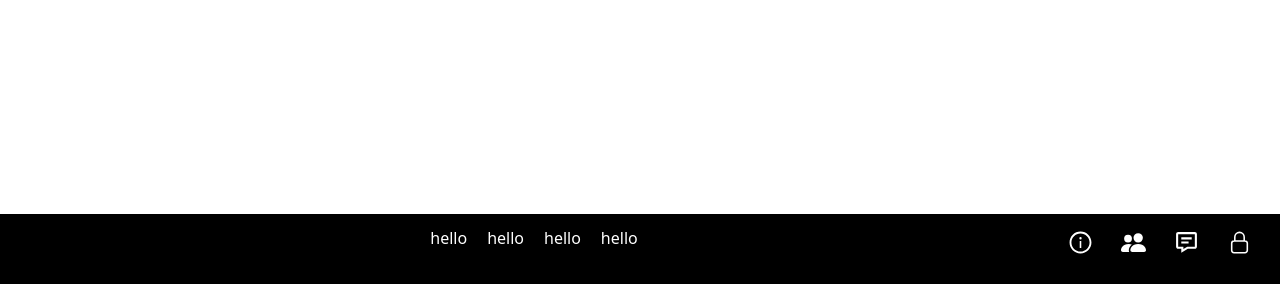
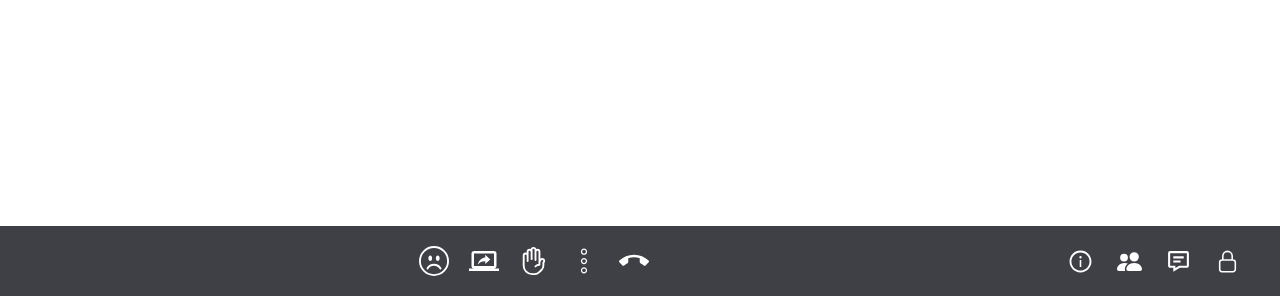
Before and after one commit to masudra/multi-media-mix-0, a React (Vite) app: page /meetup/1 in a window 1280 px wide. Shown: the part 500-800 px from the top of the page. Built offline with nearby package versions, Linux system fonts and the light colour scheme.

Commit message:
some modaal creat

```diff
--- a/src/Pages/MeetUp/Shared/Footer.jsx
+++ b/src/Pages/MeetUp/Shared/Footer.jsx
@@ -1,23 +1,91 @@
 import { BsFillPeopleFill } from 'react-icons/bs';
-import { AiOutlineInfoCircle } from 'react-icons/ai';
-import { HiOutlineLockClosed } from 'react-icons/hi2';
+import { AiOutlineInfoCircle, AiOutlineSend } from 'react-icons/ai';
+import { HiOutlineHandRaised, HiOutlineLockClosed } from 'react-icons/hi2';
 import { BiMessageDetail } from 'react-icons/bi';
+import { MdCallEnd, MdOutlineScreenShare } from 'react-icons/md';
+import { CiMenuKebab } from 'react-icons/ci';
+import { BsEmojiFrown } from 'react-icons/bs';
+
 
 const Footer = () => {
+
     return (
-        <div className="fixed bottom-4  w-full">
-            <div className=" flex bg-black text-white h-[70px]">
-                <div className="flex gap-5 mx-auto  ">
-                    <h1 className="mt-3">hello</h1>
-                    <h1 className="mt-3">hello</h1>
-                    <h1 className="mt-3">hello</h1>
-                    <h1 className="mt-3">hello</h1>
+        <div className="fixed bottom-1  w-full">
+            <div className=" flex bg-zinc-700 text-white h-[70px]">
+                <div className="flex gap-5 mx-auto my-auto  ">
+                    <h1><BsEmojiFrown className='w-[30px] h-[30px]'></BsEmojiFrown></h1>
+                    <h1><MdOutlineScreenShare className='w-[30px] h-[30px]'></MdOutlineScreenShare></h1>
+                    <h1><HiOutlineHandRaised className='w-[30px] h-[30px]'></HiOutlineHandRaised></h1>
+                    <h1><CiMenuKebab className='w-[30px] h-[30px]'></CiMenuKebab></h1>
+                    <h1><MdCallEnd className='w-[30px] h-[30px]'></MdCallEnd></h1>
                 </div>
-                <div className="flex justify-end gap-7 mt-4 mr-7">
-                    <h1><AiOutlineInfoCircle className='w-[25px] h-[25px]'></AiOutlineInfoCircle></h1>
-                    <h1><BsFillPeopleFill className='w-[25px] h-[25px]'></BsFillPeopleFill></h1>
-                    <h1><BiMessageDetail className='w-[25px] h-[25px]'></BiMessageDetail></h1>
-                    <h1><HiOutlineLockClosed className='w-[25px] h-[25px]'></HiOutlineLockClosed></h1>
+
+                <div className="flex justify-end gap-3 my-auto mr-7">
+                    {/*Information  */}
+
+                    <label htmlFor="my-drawer-1" className=""><AiOutlineInfoCircle className='w-[25px] h-[25px]'></AiOutlineInfoCircle></label>
+                    <div className="drawer drawer-end">
+                        <input id="my-drawer-1" type="checkbox" className="drawer-toggle" />
+                        <div className="drawer-side ">
+                            <label htmlFor="my-drawer-1" aria-label="close sidebar" className="drawer-overlay"></label>
+                            <div className="menu p-4 lg:w-[370px] w-72 h-[480px] rounded-xl  mt-5 mb-5  bg-base-200 text-base-content">
+                                {/* Sidebar content here */}
+                                <h1 className='mt-5 ml-5 text-xl'>Meeting details</h1>
+                            </div>
+                        </div>
+                    </div>
+
+                    {/* Peoples */}
+                    <label htmlFor="my-drawer-2" className=""><BsFillPeopleFill className='w-[25px] h-[25px]'></BsFillPeopleFill></label>
+                    <div className="drawer drawer-end">
+                        <input id="my-drawer-2" type="checkbox" className="drawer-toggle" />
+                        <div className="drawer-side ">
+                            <label htmlFor="my-drawer-2" aria-label="close sidebar" className="drawer-overlay"></label>
+                            <div className="menu p-4 lg:w-[370px] w-72 h-[480px] rounded-xl  mt-5 mb-5  bg-base-200 text-base-content">
+                                {/* Sidebar content here */}
+                                <button className='btn bg-blue-300 text-blue-700 w-[150px] mt-5'>Add People</button>
+                                <div className='mt-4'>
+                                    <form>
+                                        <input type="text" placeholder="search people" className="input input-bordered w-full max-w-xs" />                                    </form>
+                                </div>
+                            </div>
+                        </div>
+                    </div>
+                    {/* Messages */}
+                    <label htmlFor="my-drawer-3" className=""><BiMessageDetail className='w-[25px] h-[25px]'></BiMessageDetail></label>
+                    <div className="drawer drawer-end">
+                        <input id="my-drawer-3" type="checkbox" className="drawer-toggle" />
+                        <div className="drawer-side ">
+                            <label htmlFor="my-drawer-3" aria-label="close sidebar" className="drawer-overlay"></label>
+                            <div className="menu p-4 lg:w-[370px] w-72 h-[480px] rounded-xl  mt-5 mb-5  bg-base-200 text-base-content">
+                                {/* Sidebar content here */}
+                                <div className='mt-4 '>
+                                    <h1>in call Message</h1>
+                                    <div className='fixed bottom-1  w-full'>
+                                        <form className='flex p-2 '>
+                                            <input type="text" placeholder="search people" className="input input-bordered w-full max-w-xs" />
+                                            <AiOutlineSend className='fixed right-7  w-full w-[30px] h-[30px] mt-2 '></AiOutlineSend>
+
+                                        </form>
+                                    </div>
+                                </div>
+                            </div>
+                        </div>
+                    </div>
+                    {/* Host Control*/}
+                    <label htmlFor="my-drawer-4" className=""><HiOutlineLockClosed className='w-[25px] h-[25px]'></HiOutlineLockClosed></label>
+                    <div className="drawer drawer-end">
+                        <input id="my-drawer-4" type="checkbox" className="drawer-toggle" />
+                        <div className="drawer-side ">
+                            <label htmlFor="my-drawer-4" aria-label="close sidebar" className="drawer-overlay"></label>
+                            <div className="menu p-4 lg:w-[370px] w-72 h-[480px] rounded-xl  mt-5 mb-5  bg-base-200 text-base-content">
+                                {/* Sidebar content here */}
+                                <h1>hello id 4</h1>
+                            </div>
+                        </div>
+                    </div>
+
+
                 </div>
             </div>
 
--- a/src/Pages/MeetUp/SingelMeetUp/SingelMeetUp.jsx
+++ b/src/Pages/MeetUp/SingelMeetUp/SingelMeetUp.jsx
@@ -3,7 +3,8 @@ import Footer from "../Shared/Footer";
 
 const SingelMeetUp = () => {
     return (
-        <div className="bg-slate-900">
+        <div className="bg-zinc-700">
+
             <Footer></Footer>
 
         </div>
```
